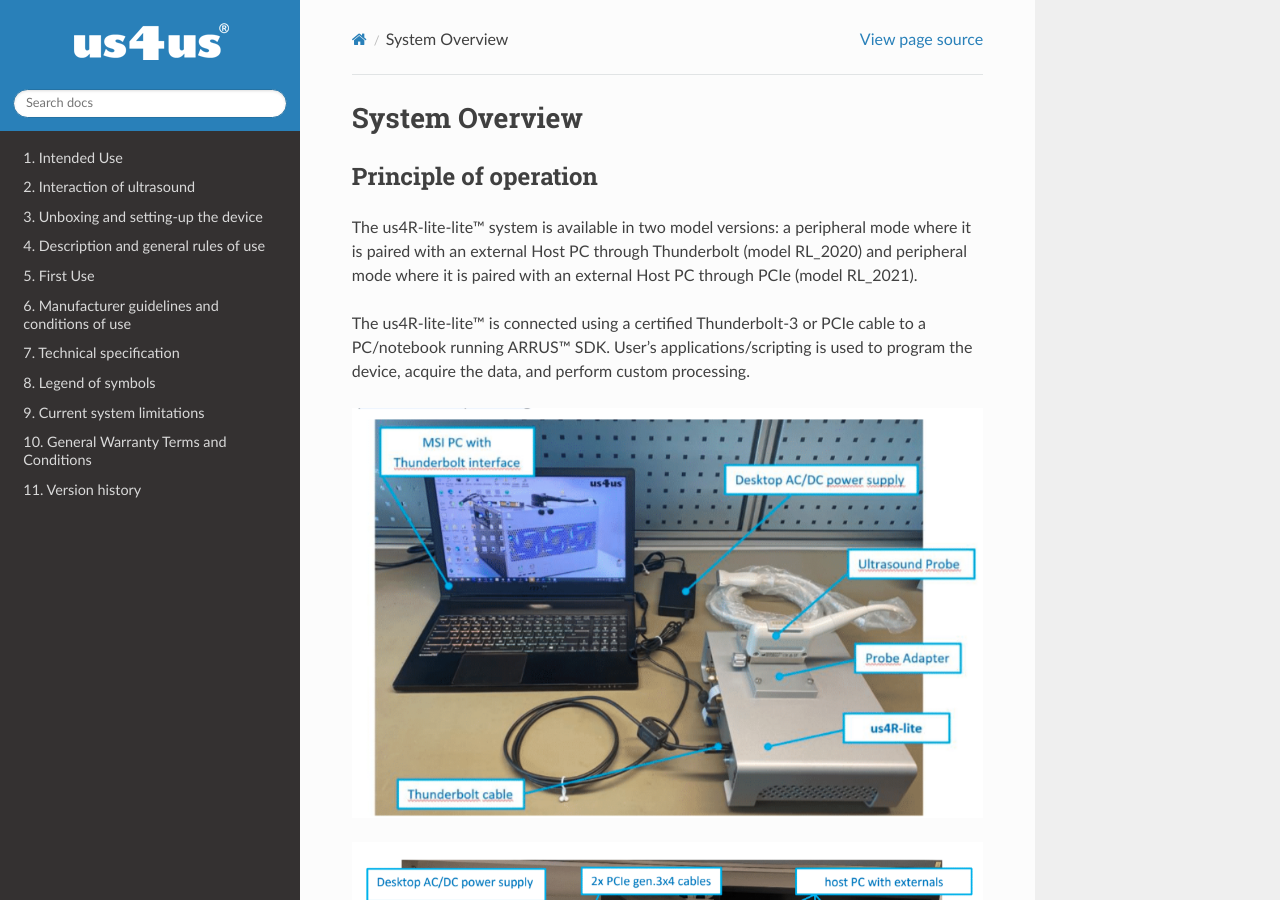
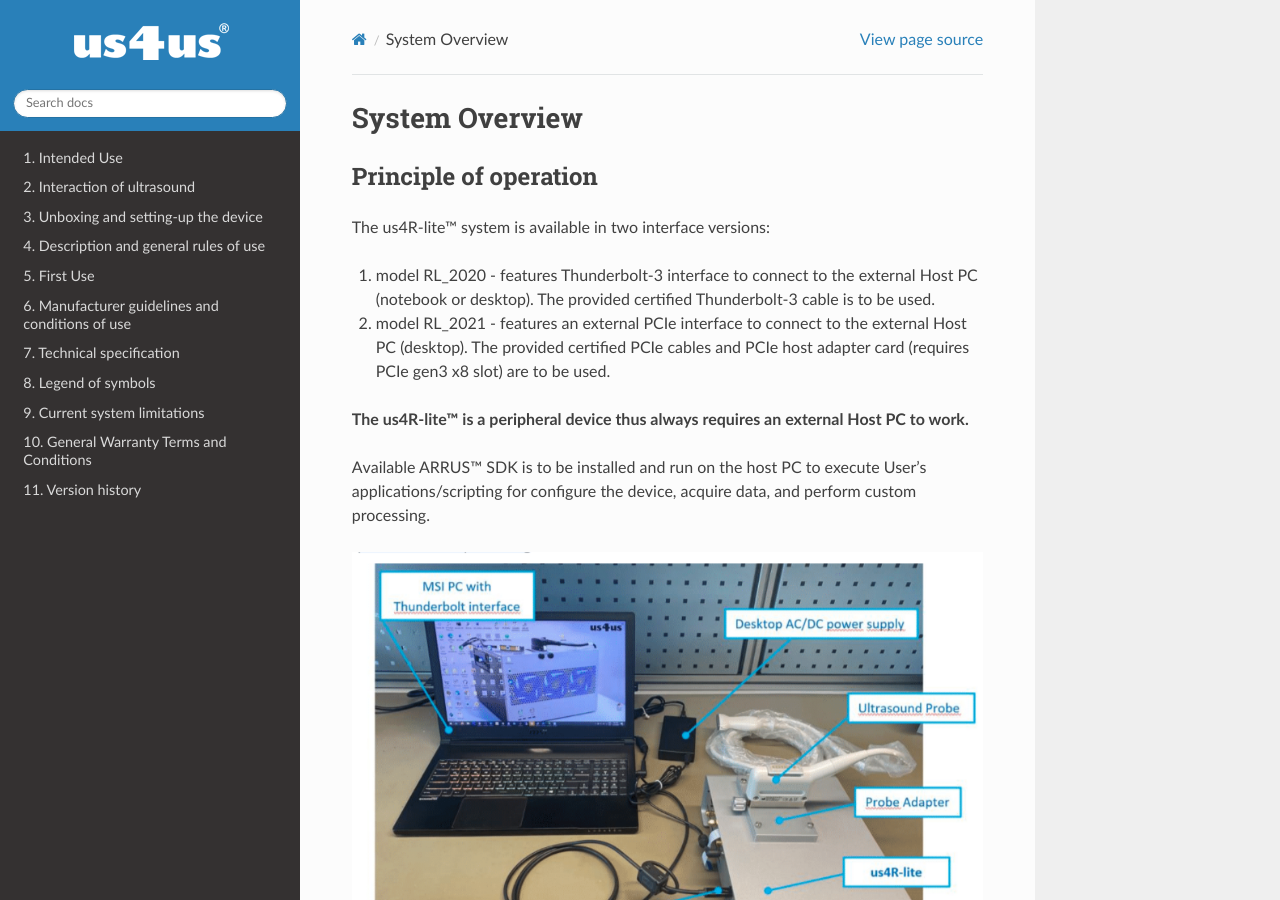
Before and after one commit to us4useu/us4r-lite-user-docs, a Sphinx documentation site: the page built from docs/content/system_overview.md, in a window 1280 px wide and 900 px high. Built offline with Sphinx 7.4.7 and the Read the Docs theme 2.0.0, drawn with Linux system fonts in a browser that asks for light colours.

Commit message:
Correction of the system name and models description

```diff
--- a/docs/content/system_overview.md
+++ b/docs/content/system_overview.md
@@ -2,9 +2,13 @@
 
 ## Principle of operation
 
-The us4R-lite-lite™ system is available in two model versions: a peripheral mode where it is paired with an external Host PC through Thunderbolt (model RL_2020) and peripheral mode where it is paired with an external Host PC through PCIe (model RL_2021).
+The us4R-lite™ system is available in two interface versions:
+1. model RL_2020 - features Thunderbolt-3 interface to connect to the external Host PC (notebook or desktop). The provided certified Thunderbolt-3 cable is to be used.
+2. model RL_2021 - features an external PCIe interface to connect to the external Host PC (desktop). The provided certified PCIe cables and PCIe host adapter card (requires PCIe gen3 x8 slot) are to be used.
 
-The us4R-lite-lite™ is connected using a certified Thunderbolt-3 or PCIe cable to a PC/notebook running ARRUS™ SDK. User’s applications/scripting is used to program the device, acquire the data, and perform custom processing.
+**The us4R-lite™ is a peripheral device thus always requires an external Host PC to work.**
+
+Available ARRUS™ SDK is to be installed and run on the host PC to execute  User’s applications/scripting for configure the device, acquire data, and perform custom processing.
 
 ![Peripheral mode with external Host PC connected through Thunderbolt RL-2020 model](img/peripheral.png)
 
```
